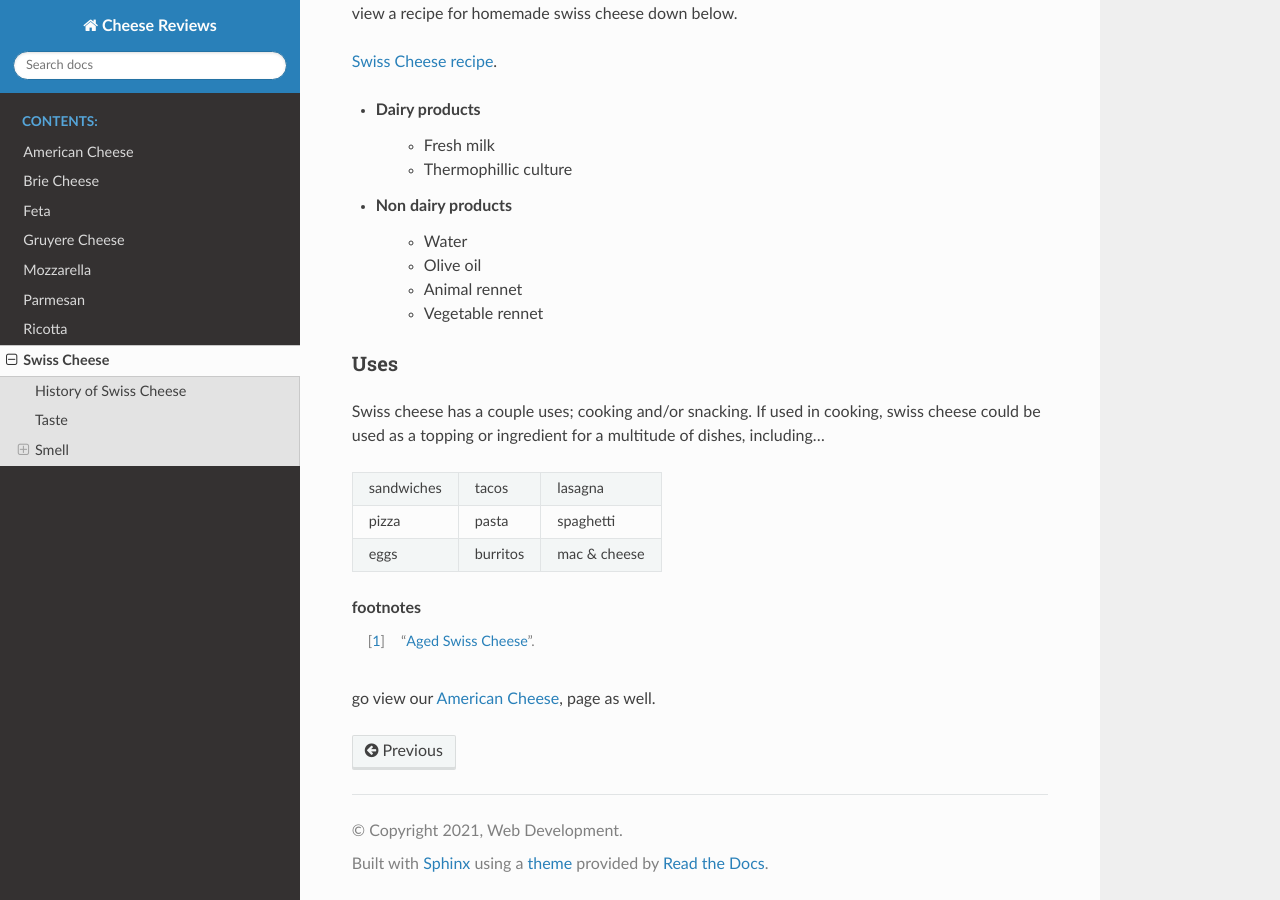
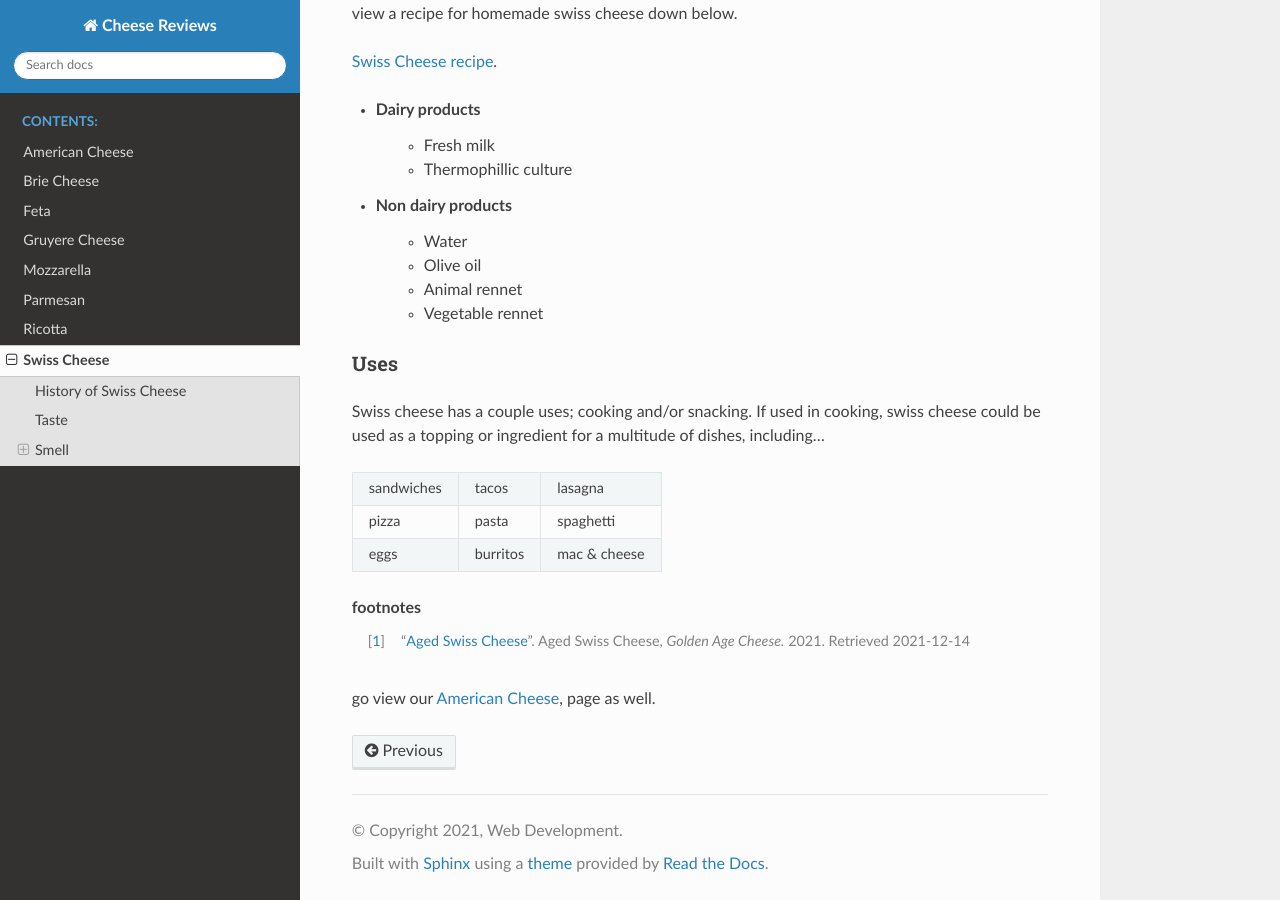
Before and after one commit to BWilb/Cheese_Reviews, a Sphinx documentation site: the page built from source/swiss_cheese/index.rst, in a window 1280 px wide and 900 px high, scrolled down 1296 px. Built offline with Sphinx 7.4.7 and the Read the Docs theme 2.0.0, drawn with Linux system fonts in a browser that asks for light colours.

Commit message:
fixed citations on sites

```diff
--- a/source/american_cheese/index.rst
+++ b/source/american_cheese/index.rst
@@ -66,3 +66,4 @@ mac & cheese    pizza
 .. rubric:: footnotes
 
 .. [#f1] "`American Cheese <http://www.simplycheese.net/american-cheese-27.aspx>`_".
+    American Cheese, *Simply Cheese.* 2021. Retrieved 2021-12-14.
--- a/source/swiss_cheese/index.rst
+++ b/source/swiss_cheese/index.rst
@@ -73,6 +73,7 @@ eggs            burritos       mac & cheese
 .. rubric:: footnotes
 
 .. [#f1] "`Aged Swiss Cheese <https://goldenagecheese.com/product/aged-swiss-cheese-3/>`_".
+    Aged Swiss Cheese, *Golden Age Cheese.* 2021. Retrieved 2021-12-14
 
 
 go view our :ref:`american_cheese`, page as well.
```
